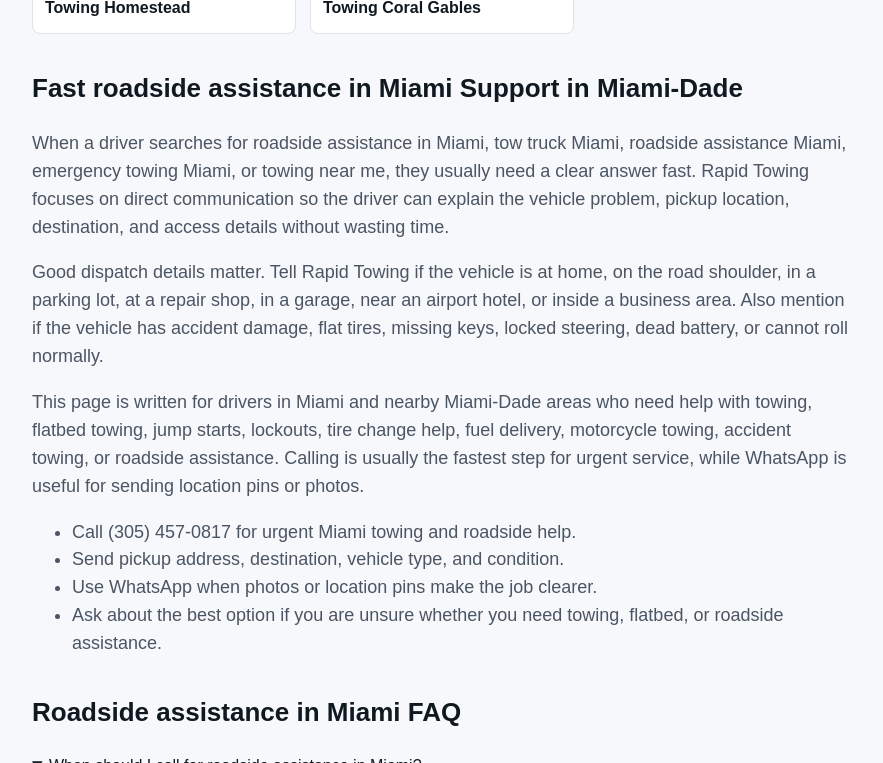
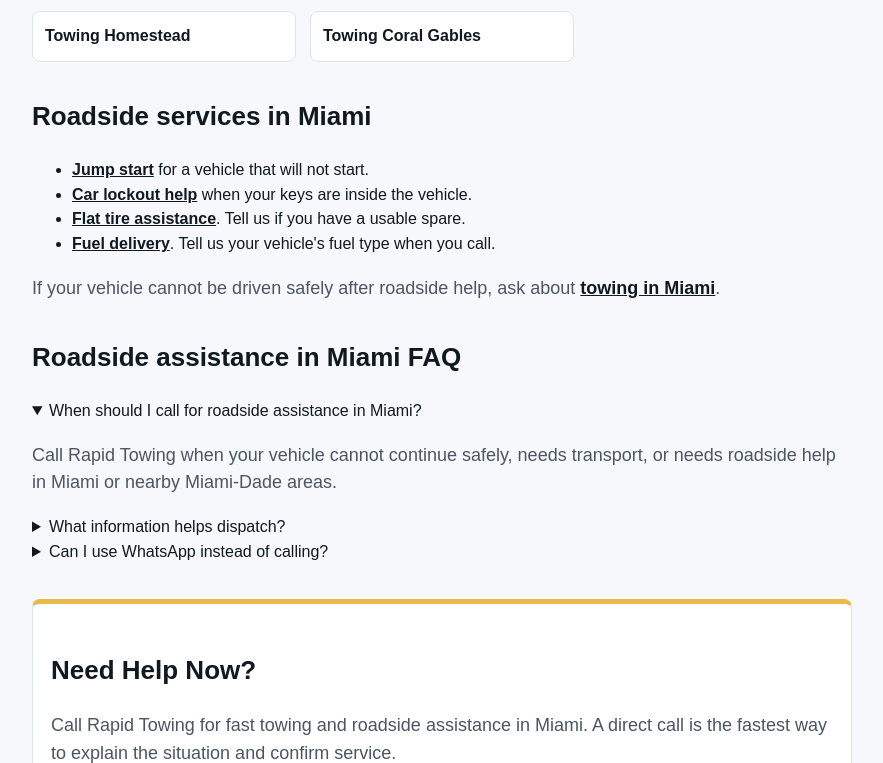
Before and after one commit to cashjunkcarsmiami-design/rapid-towing-site, a plain HTML site: page roadside-assistance-miami.html in a window 1280 px wide. Shown: the part 2037-2800 px from the top of the page, without its empty margins (198-1081 px from the left). Drawn offline with Linux system fonts and the light colour scheme.

Commit message:
Clarify Miami roadside assistance services and contact options

```diff
--- a/roadside-assistance-miami.html
+++ b/roadside-assistance-miami.html
@@ -11,8 +11,8 @@
   </script>
   <meta charset="utf-8">
   <meta name="viewport" content="width=device-width, initial-scale=1">
-  <title>Roadside Assistance Miami | Rapid Towing</title>
-  <meta name="description" content="Rapid Towing provides roadside assistance in Miami for jump starts, lockouts, minor road problems, and towing support. Call (305) 457-0817.">
+  <title>Roadside Assistance in Miami | Jump Starts &amp; Lockouts</title>
+  <meta name="description" content="Need roadside assistance in Miami? Call Rapid Towing at (305) 457-0817 for jump starts, lockouts, flat tire help, fuel delivery or a tow.">
   <link rel="canonical" href="https://rapid-towing.com/roadside-assistance-miami.html">
   <link rel="stylesheet" href="/styles.css">
   <!-- Codex schema -->
@@ -24,7 +24,7 @@
   <main class="page">
     <p class="breadcrumb"><a href="/">Rapid Towing</a> / Roadside Assistance</p>
     <h1>Roadside Assistance in Miami</h1>
-    <p>Rapid Towing helps drivers with common roadside problems in Miami, including vehicle breakdowns, battery issues, lockouts, and tow requests.</p>
+    <p>Dead battery, locked keys in the car, flat tire or out of fuel? Call Rapid Towing for roadside assistance in Miami. Share your location and what happened so we can confirm availability and whether you need on-site help or a tow.</p>
     <p>When a vehicle problem interrupts your day, clear communication matters. Rapid Towing focuses on fast phone support, simple next steps, and local help for drivers who need a tow truck, flatbed transport, roadside assistance, battery help, or lockout support.</p>
     <a class="btn primary" href="tel:+13054570817">Call Rapid Towing</a>
     <a class="btn whatsapp" href="https://wa.me/13054570817">WhatsApp</a>
@@ -88,16 +88,14 @@
 
 
     <section class="seo-section codex-seo-expansion">
-      <h2>Fast roadside assistance in Miami Support in Miami-Dade</h2>
-      <p>When a driver searches for roadside assistance in Miami, tow truck Miami, roadside assistance Miami, emergency towing Miami, or towing near me, they usually need a clear answer fast. Rapid Towing focuses on direct communication so the driver can explain the vehicle problem, pickup location, destination, and access details without wasting time.</p>
-      <p>Good dispatch details matter. Tell Rapid Towing if the vehicle is at home, on the road shoulder, in a parking lot, at a repair shop, in a garage, near an airport hotel, or inside a business area. Also mention if the vehicle has accident damage, flat tires, missing keys, locked steering, dead battery, or cannot roll normally.</p>
-      <p>This page is written for drivers in Miami and nearby Miami-Dade areas who need help with towing, flatbed towing, jump starts, lockouts, tire change help, fuel delivery, motorcycle towing, accident towing, or roadside assistance. Calling is usually the fastest step for urgent service, while WhatsApp is useful for sending location pins or photos.</p>
-      <ul class="check-list">
-        <li>Call (305) 457-0817 for urgent Miami towing and roadside help.</li>
-        <li>Send pickup address, destination, vehicle type, and condition.</li>
-        <li>Use WhatsApp when photos or location pins make the job clearer.</li>
-        <li>Ask about the best option if you are unsure whether you need towing, flatbed, or roadside assistance.</li>
+      <h2>Roadside services in Miami</h2>
+      <ul>
+        <li><a href="/jump-start-miami.html">Jump start</a> for a vehicle that will not start.</li>
+        <li><a href="/car-lockout-miami.html">Car lockout help</a> when your keys are inside the vehicle.</li>
+        <li><a href="/tire-change-miami.html">Flat tire assistance</a>. Tell us if you have a usable spare.</li>
+        <li><a href="/fuel-delivery-miami.html">Fuel delivery</a>. Tell us your vehicle's fuel type when you call.</li>
       </ul>
+      <p>If your vehicle cannot be driven safely after roadside help, ask about <a href="/towing-miami.html">towing in Miami</a>.</p>
     </section>
     <section class="seo-section codex-seo-faq">
       <h2>Roadside assistance in Miami FAQ</h2>
```
